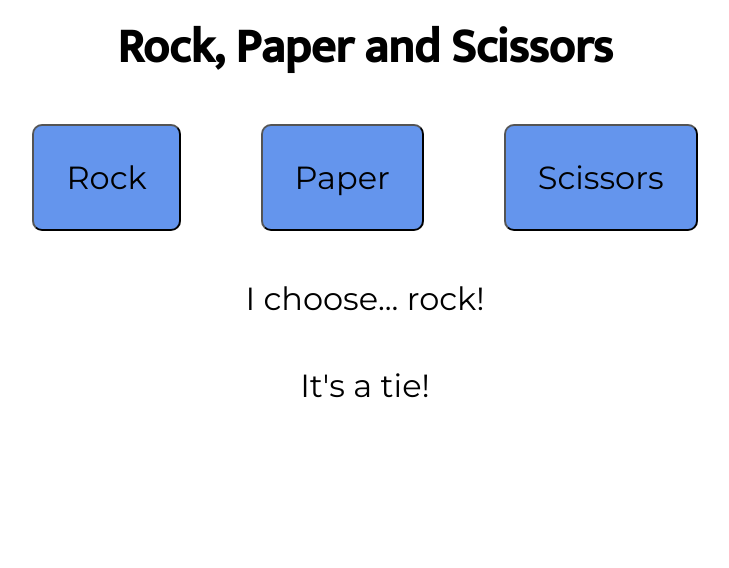
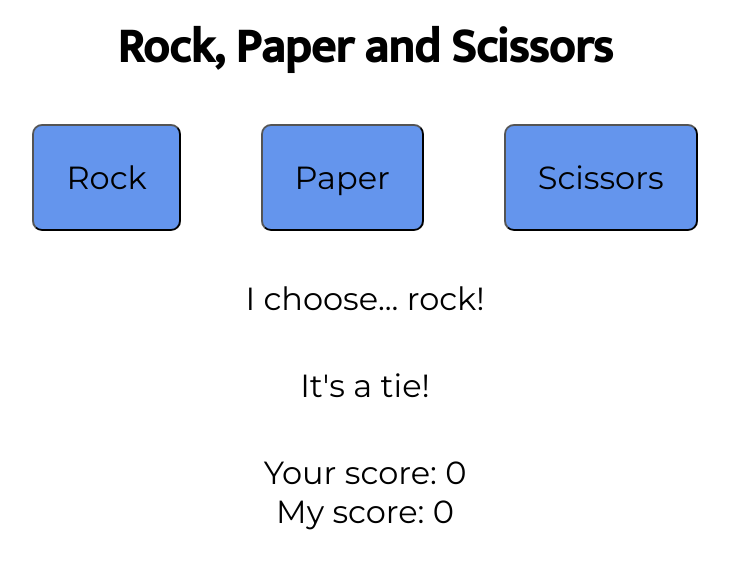
Before and after one commit to alienworld1/rock-paper-scissors, a plain HTML site: page index.html in a window 1280 px wide. Both pictures are taken after a click on the button "Rock". Shown: the whole page, without its empty margins (275-1004 px from the left). Drawn offline with Linux system fonts and the light colour scheme.

Commit message:
Add div to display scores

```diff
--- a/index.html
+++ b/index.html
@@ -17,6 +17,7 @@
         </div>
         <p class="body-text" id="computer-choice-text">Press a button to play!</p>
         <div id="results-container" class="body-text"></div>
+        <div id="score-container" class="body-text"></div>
     </main>
 </body>
 </html>
--- a/script.js
+++ b/script.js
@@ -54,6 +54,10 @@ function playRound(playerSelection, computerSelection) {
 const playerButtons = document.querySelectorAll("#player-buttons-container button");
 const computerChoicePara = document.querySelector("#computer-choice-text");
 const resultDiv = document.querySelector("#results-container");
+const scoreDiv = document.querySelector("#score-container");
+
+let playerScore = 0;
+let computerScore = 0;
 
 playerButtons.forEach((playerButton) => {
     playerButton.addEventListener("click", () => {
@@ -65,11 +69,13 @@ playerButtons.forEach((playerButton) => {
         if (roundResult.startsWith("You win")) {
             resultDiv.classList.add("win");
             resultDiv.classList.remove("loss");
+            playerScore++;
         }
 
         else if (roundResult.startsWith("You")) {
             resultDiv.classList.add("loss");
             resultDiv.classList.remove("win");
+            computerScore++;
         }
 
         else {
@@ -78,5 +84,7 @@ playerButtons.forEach((playerButton) => {
         }
 
         resultDiv.textContent = roundResult;
+        scoreDiv.innerHTML = `Your score: ${playerScore}` +
+        '<br>' + `My score: ${computerScore}`;
     })
 })
```
